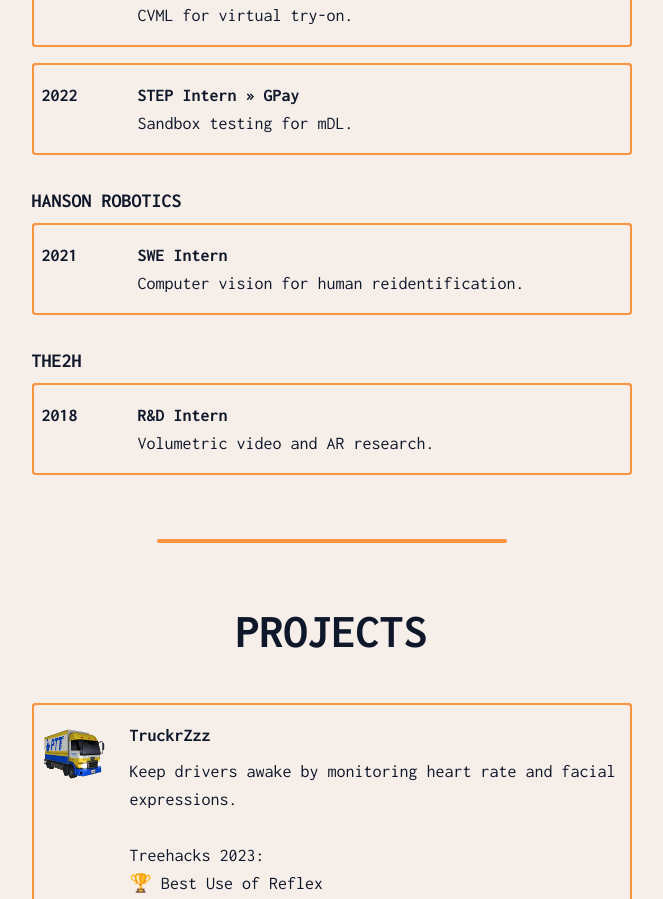
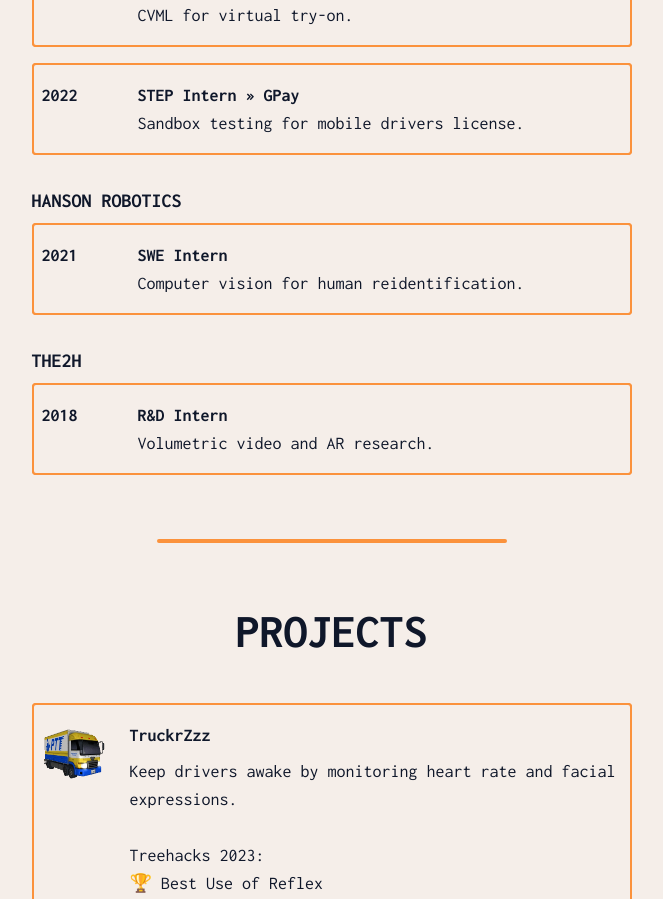
Before and after one commit to marcus-cheung/marcus-cheung.github.io, a React (Create React App) app: page / in a window 1280 px wide. Shown: the part 1229-2128 px from the top of the page, without its empty margins (394-1057 px from the left). Built offline with nearby package versions, Linux system fonts and the light colour scheme.

Commit message:
Umami and work link

```diff
--- a/public/index.html
+++ b/public/index.html
@@ -1,6 +1,7 @@
 <!DOCTYPE html>
 <html lang="en">
   <head>
+    <script defer src="https://cloud.umami.is/script.js" data-website-id="cba79d15-800b-4051-9335-dbbe037e56e3"></script>
     <link rel="preconnect" href="https://fonts.googleapis.com">
     <link rel="preconnect" href="https://fonts.gstatic.com" crossorigin>
     <link href="https://fonts.googleapis.com/css2?family=Poppins:ital,wght@0,100;0,200;0,300;0,400;0,500;0,600;0,700;0,800;0,900;1,100;1,200;1,300;1,400;1,500;1,600;1,700;1,800;1,900&display=swap" rel="stylesheet">
--- a/src/components/LightBulb.tsx
+++ b/src/components/LightBulb.tsx
@@ -152,7 +152,6 @@ const LightBulb = ({setThemeIndex, curTheme, setCursorStyle}) =>{
                 } else if (angle > verticalAngle + (maxAngle - verticalAngle)) {
                     angle = verticalAngle + (maxAngle - verticalAngle);
                 }
-
                 // Recalculate distance to use for length clamping
                 const dist = distance({X: topBlock.position.x, Y: topBlock.position.y},
                                         {X: relativeX, Y: relativeY})
--- a/src/pages/Work.tsx
+++ b/src/pages/Work.tsx
@@ -6,7 +6,7 @@ const experiences = [
         company: 'GOOGLE',
         roles: [
             {
-                // link: '',
+                link: 'https://blog.google/technology/ai/google-private-ai-compute/',
                 year: 'Curr.',
                 title: 'SWE  »  Encrypted Zone',
                 description: 'Private inference for Gemini.',
@@ -40,7 +40,7 @@ const experiences = [
                 link: 'https://pay.google.com/about/',
                 year: '2022',
                 title: 'STEP Intern » GPay',
-                description:'Sandbox testing for mDL.',
+                description:'Sandbox testing for mobile drivers license.',
                 frameworks: ['Java', 'Protocol Buffers', 'JSON']
             }
         ]
```
